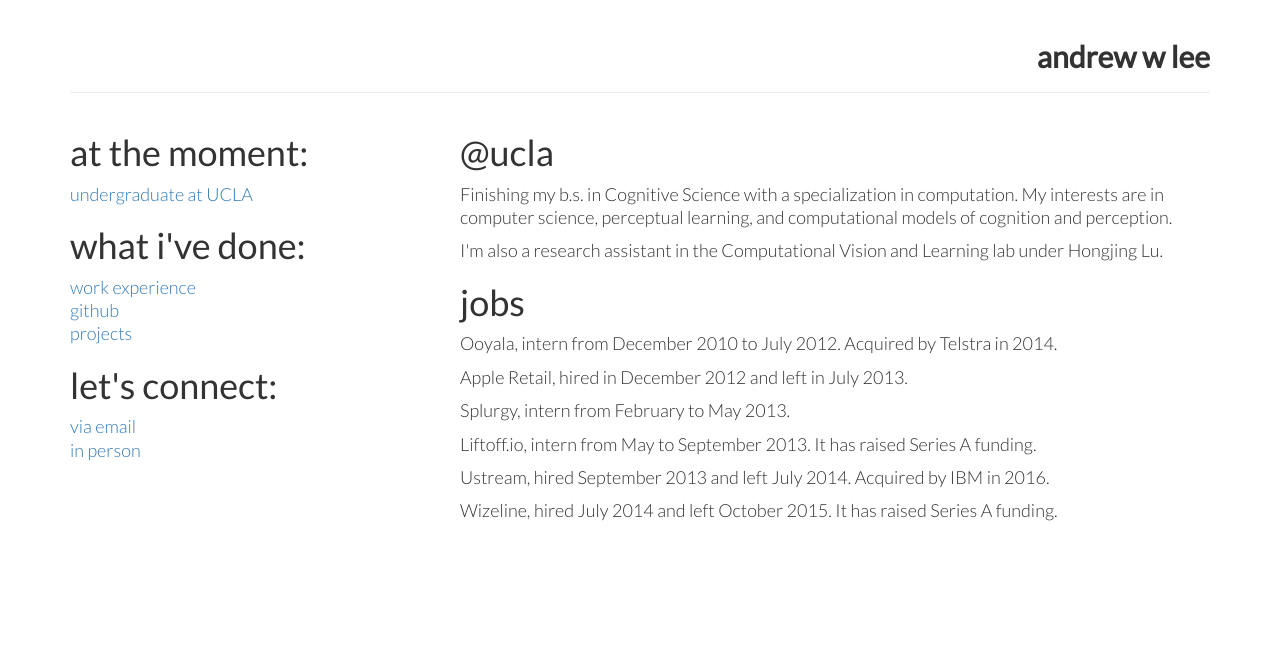
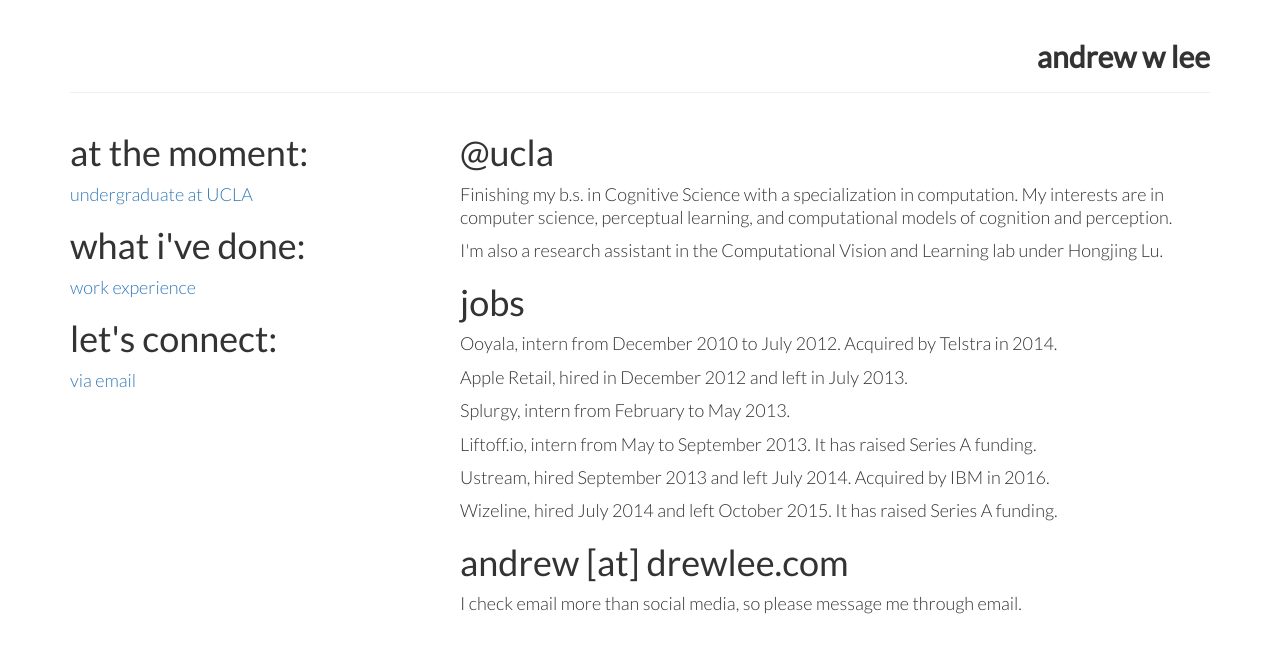
Before and after one commit to drwl/drewlee.com, a plain HTML site: page index.html in a window 1280 px wide. Drawn offline with nearby package versions, Linux system fonts and the light colour scheme.

Commit message:
Update content

```diff
--- a/index.html
+++ b/index.html
@@ -24,13 +24,10 @@
           <h1>what i've done:</h1>
           <ul class="list-unstyled awl-nav-text">
             <li><a href="#">work experience</a></li>
-            <li><a href="#">github</a></li>
-            <li><a href="#">projects</a></li>
           </ul>
           <h1>let's connect:</h1>
           <ul class="list-unstyled awl-nav-text">
             <li><a href="#">via email</a></li>
-            <li><a href="#">in person</a></li>
           </ul>
         </div>
         <div class="col-sm-8">
@@ -71,6 +68,14 @@
             </div>
           </div>
 
+          <div class="content">
+            <h1>andrew [at] drewlee.com</h1>
+            <div class="awl-nav-text">
+              <p>
+                I check email more than social media, so please message me through email.
+              </p>
+            </div>
+          </div>
 
         </div>
 
```
